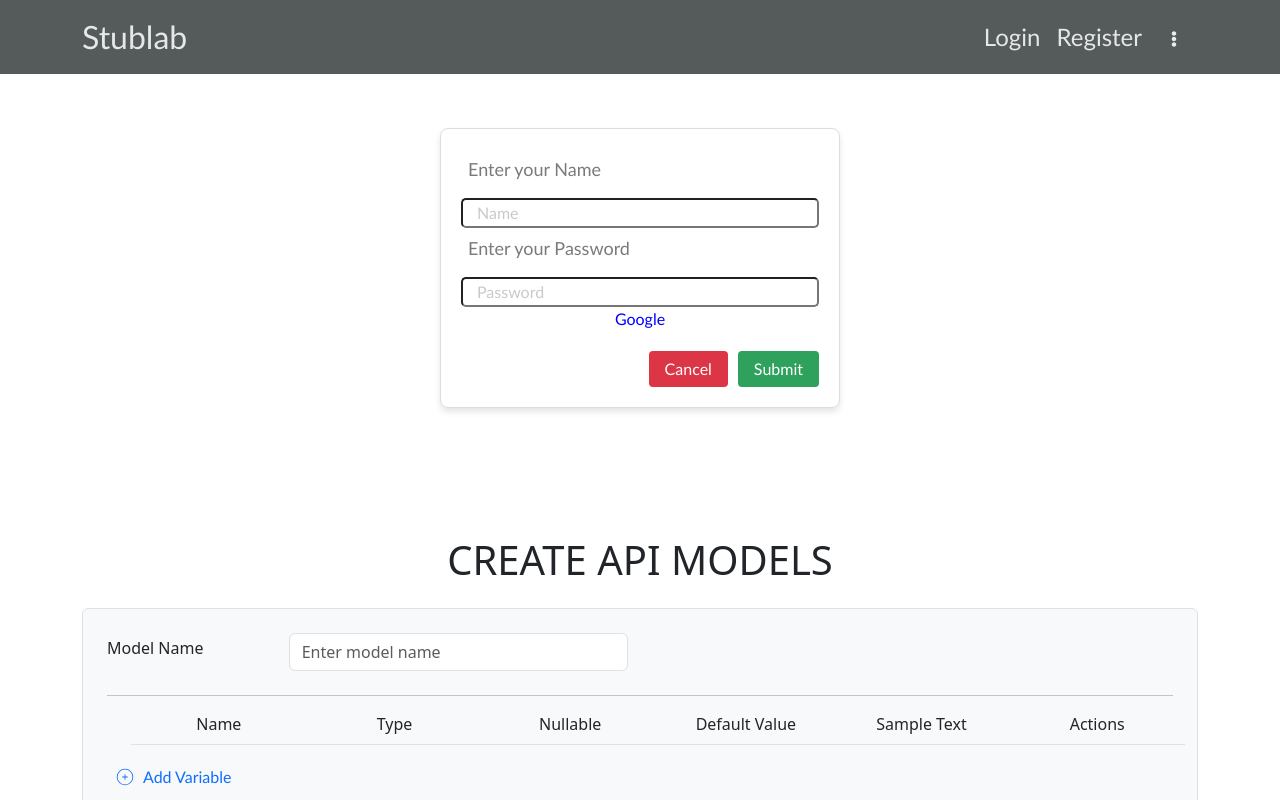
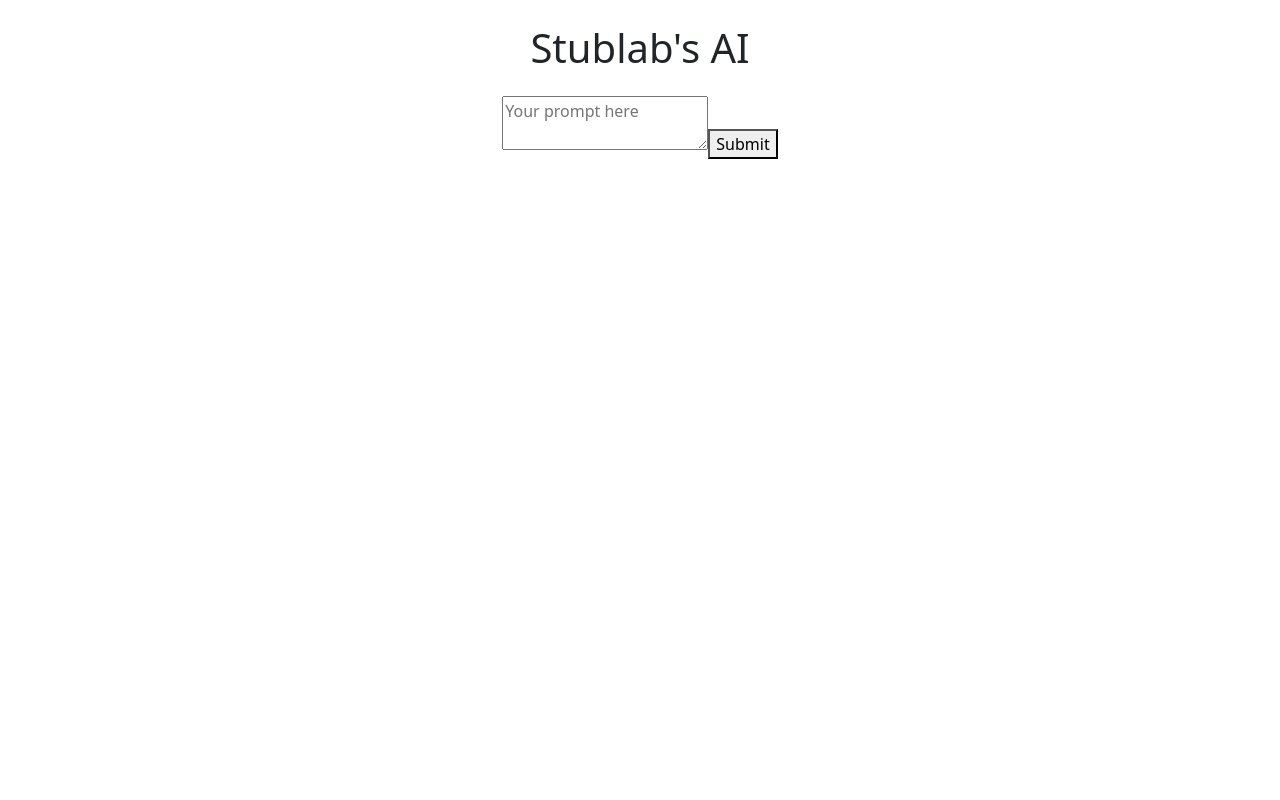
Before and after one commit to mentorbridgeindia/stublab, a React (Create React App) app: page / in a window 1280 px wide. Shown: the top 800 px of the page. Built offline with nearby package versions, Linux system fonts and the light colour scheme.

Commit message:
Pulling from main

```diff
--- a/package.json
+++ b/package.json
@@ -14,6 +14,8 @@
     "@types/react-dom": "^18.3.1",
     "axios": "^1.7.9",
     "bootstrap": "^5.3.3",
+    "cors": "^2.8.5",
+    "express": "^4.21.2",
     "fa-icons": "^0.2.0",
     "posthog-js": "^1.196.1",
     "react": "^18.3.1",
--- a/src/App.tsx
+++ b/src/App.tsx
@@ -4,15 +4,16 @@ import React from 'react';
 import Form from './components/Form';
 import NavBar from './components/navbar';
 import ModelForm from './pages/ModelForm/ModelForm';
+import OpenAI from './pages/openai';
 
 function App() {
   return (
     <div className="App">
-     <NavBar />
+     {/* <NavBar />
       <Form />
       <ModelForm/>
-      <button onClick={() => {throw new Error("This is your first error!");}}>Break the world</button>
-
+      <button onClick={() => {throw new Error("This is your first error!");}}>Break the world</button> */}
+     <OpenAI />
     </div>
   );
 }
--- /dev/null
+++ b/src/pages/openai.tsx
@@ -0,0 +1,66 @@
+import React, { useState } from 'react';
+import axios from 'axios';
+
+const OpenAI = () => {
+  const [input, setInput] = useState('');
+  const [output, setOutput] = useState('');
+  const [isLoading, setIsLoading] = useState(false);
+  const [error, setError] = useState('');
+
+  const handleSubmit = async () => {
+    if (!input.trim()) {
+      setError('Please enter a prompt');
+      return;
+    }
+
+    setIsLoading(true);
+    setError('');
+
+    try {
+      const response = await axios.post('http://localhost:5000/api/generate', {
+        prompt: input,
+      });
+
+      setOutput(response.data.result);
+    } catch (error: any) {
+      setError(error.response?.data?.details || error.message || 'An error occurred');
+      setOutput('');
+    } finally {
+      setIsLoading(false);
+    }
+  };
+
+  return (
+    <div className="p-4 max-w-2xl mx-auto">
+      <h1 className="text-2xl font-bold mb-4">Stublab's AI</h1>
+
+      <textarea
+        value={input}
+        onChange={(e) => setInput(e.target.value)}
+        placeholder="Your prompt here"
+      />
+
+      <button
+        onClick={handleSubmit}
+        disabled={isLoading}
+      >
+        {isLoading ? 'Processing...' : 'Submit'}
+      </button>
+
+      {error && (
+        <div className="text-red-500 mt-4">
+          Error: {error}
+        </div>
+      )}
+
+      {output && (
+        <div className="mt-4">
+          <h2 className="text-xl font-semibold">Response:</h2>
+          <p className="mt-2 whitespace-pre-wrap">{output}</p>
+        </div>
+      )}
+    </div>
+  );
+};
+
+export default OpenAI;
```
Also changed, not shown: 1 other file (tests, documents, lock files or other folders).
